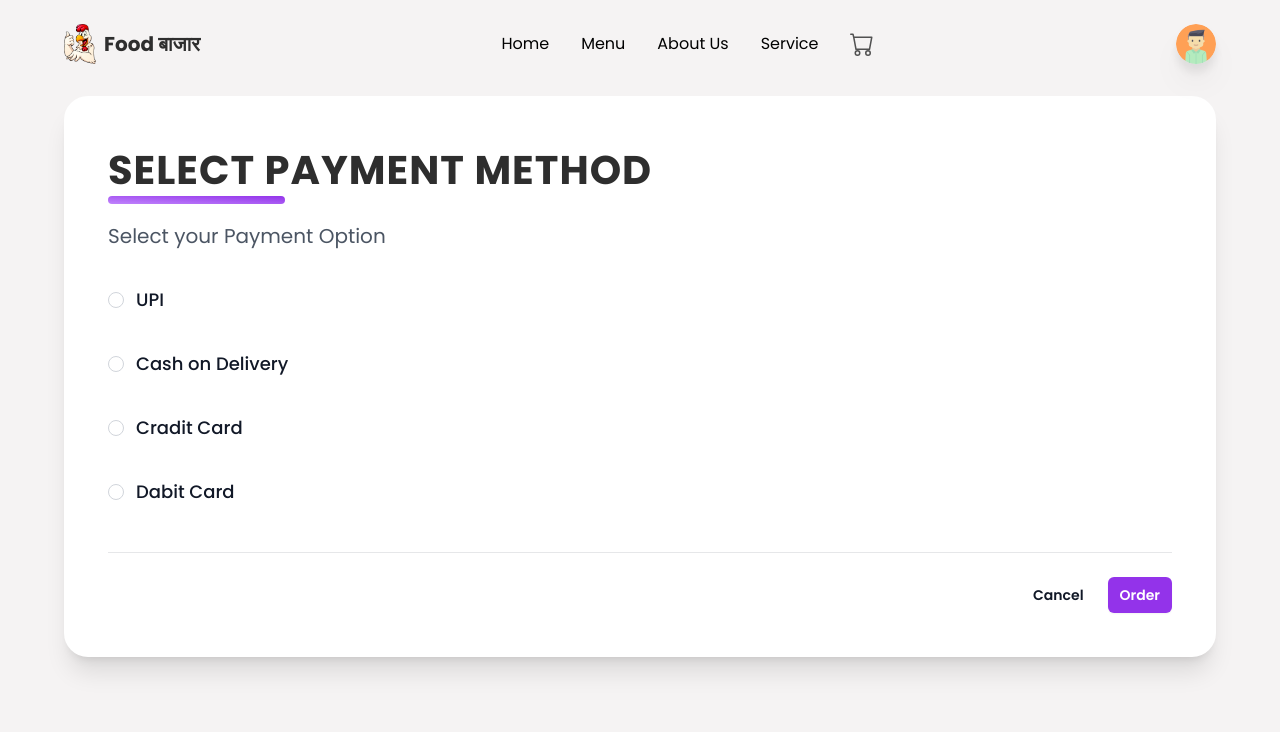
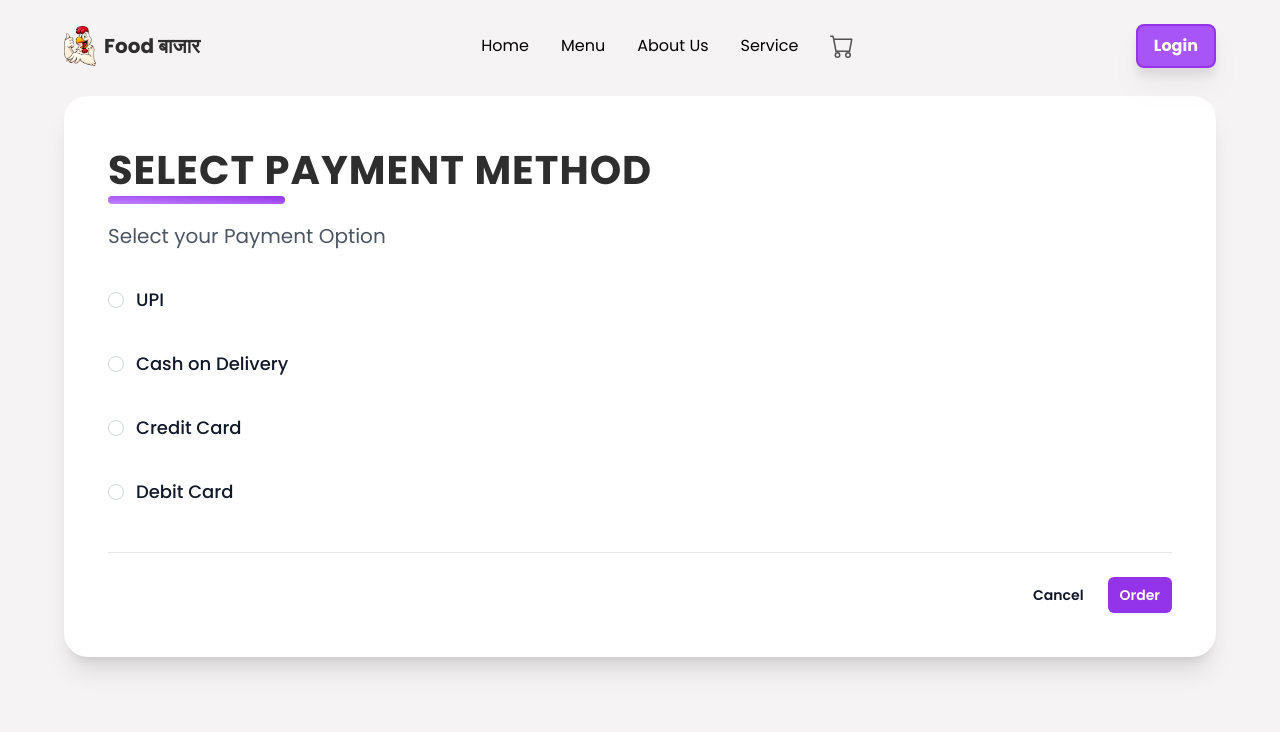
Before and after one commit to 2002Uday/Food-Bazaar, a React (Create React App) app: page /payment in a window 1280 px wide. Shown: the top 732 px of the page. Built offline with nearby package versions, Linux system fonts and the light colour scheme; no server answers; the database is empty.

Commit message:
Made some Changes on add to cart button and login button

```diff
--- a/src/components/Header.jsx
+++ b/src/components/Header.jsx
@@ -81,11 +81,19 @@ const Header = () => {
                 </div>
             </div>
             <div className=' relative'>
-                <motion.img whileTap={{scale: 0.7}}
+                {/* <motion.img whileTap={{scale: 0.7}}
                 src={user ? user.photoURL : Avatar}
                 className="w-10 min-w-[40px] h-10 min-h-[40px] drop-shadow-xl cursor-pointer rounded-full" alt="Userprofile"
                 onClick={login}
-                />
+                /> */}
+                {user ?
+                <motion.img whileTap={{scale: 0.7}}
+                src={user.photoURL}
+                className="w-10 min-w-[40px] h-10 min-h-[40px] drop-shadow-xl cursor-pointer rounded-full" alt="Userprofile"
+                onClick={login}
+                /> :
+                <motion.button className='drop-shadow-xl bg-purple-500 text-white border-2 border-purple-600 font-bold py-2 px-4 rounded-lg' whileTap={{scale: 0.7}} onClick={login}>Login</motion.button>
+                }
                 {
                     isMenu && (
                         <motion.div initial={{opacity: 0, scale: 0.6}} animate={{opacity: 1, scale: 1}} exit={{opacity: 0, scale: 0.6}} className='w-40 bg-gray-50 shadow-xl rounded-lg flex flex-col absolute top-11 right-0'>
@@ -131,11 +139,14 @@ const Header = () => {
             </Link>
 
             <div className=' relative'>
+            {user ?
                 <motion.img whileTap={{scale: 0.7}}
-                src={user ? user.photoURL : Avatar}
-                className="w-10 min-w-[40px] h-10 min-h-[40px] drop-shadow-xl cursor-pointer rounded-full" alt="Userprofile"
+                src={user.photoURL}
+                className="w-10 min-w-[30px] h-10 min-h-[30px] drop-shadow-xl cursor-pointer rounded-full" alt="Userprofile"
                 onClick={login}
-                />
+                /> :
+                <motion.button className='drop-shadow-xl bg-purple-500 text-white border-2 border-purple-600 font-bold py-2 px-4 rounded-lg' whileTap={{scale: 0.7}} onClick={login}>Login</motion.button>
+                }
                 {
                     isMenu && (
                         <motion.div initial={{opacity: 0, scale: 0.6}} animate={{opacity: 1, scale: 1}} exit={{opacity: 0, scale: 0.6}} className='w-40 bg-gray-50 shadow-xl rounded-lg flex flex-col absolute top-11 right-0'>
--- a/src/components/Payment.jsx
+++ b/src/components/Payment.jsx
@@ -84,7 +84,7 @@ const Payment = () => {
                 className="h-4 w-4 border-gray-300 text-indigo-600 focus:ring-indigo-600"
                 />
                 <label htmlFor="push-everything" className="block text-lg font-medium leading-6 text-gray-900">
-                Cradit Card
+                Credit Card
                 </label>
             </div>
             <div className="flex items-center gap-x-3 pt-10">
@@ -95,7 +95,7 @@ const Payment = () => {
                 className="h-4 w-4 border-gray-300 text-indigo-600 focus:ring-indigo-600"
                 />
                 <label htmlFor="push-everything" className="block text-lg font-medium leading-6 text-gray-900">
-                Dabit Card
+                Debit Card
                 </label>
             </div>
             </div>
--- a/src/components/RowContainer.jsx
+++ b/src/components/RowContainer.jsx
@@ -1,5 +1,4 @@
 import React, { useEffect, useRef, useState } from "react";
-import { MdShoppingBasket } from "react-icons/md";
 import { motion } from "framer-motion";
 import NotFound from "../img/NotFound.svg";
 import { useStateValue } from "../context/StateProvider";
@@ -56,10 +55,10 @@ const RowContainer = ({ flag, data, scrollValue }) => {
               </motion.div>
               <motion.div
                 whileTap={{ scale: 0.75 }}
-                className="w-8 h-8 rounded-full bg-red-600 flex items-center justify-center cursor-pointer hover:shadow-md -mt-8"
+                className="w-16 h-8 rounded-lg text-white font-bold bg-red-500 flex items-center justify-center cursor-pointer hover:shadow-md -mt-8"
                 onClick={() => setItems([...cartItems, item])}
               >
-                <MdShoppingBasket className="text-white" />
+              ADD
               </motion.div>
             </div>
 
```
